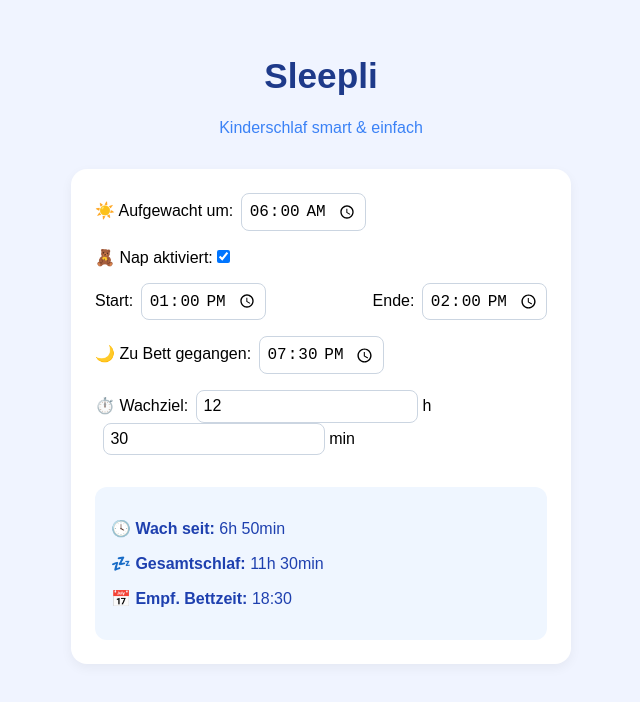
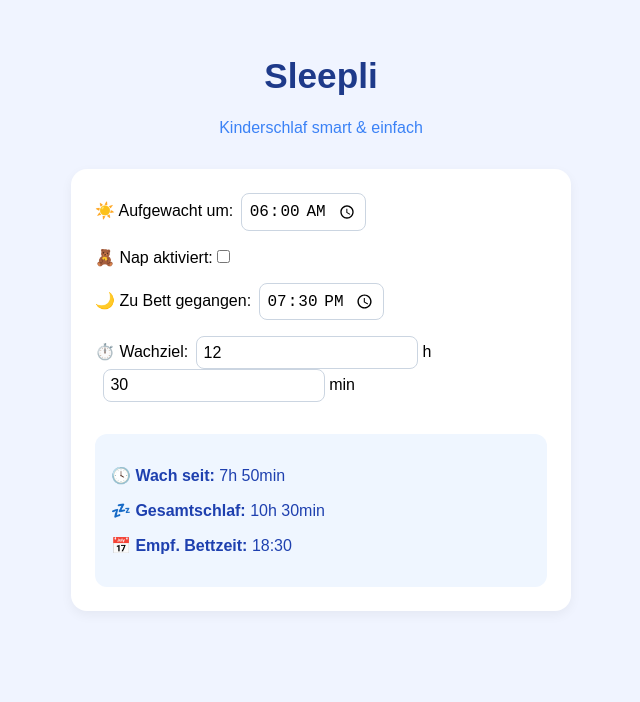
Before and after one commit to zangale1988/sleepli, a React (Vite) app: page / in a window 1280 px wide. Shown: the top 702 px of the page, without its empty margins (319-959 px from the left). Built offline with nearby package versions, Linux system fonts and the light colour scheme.

Commit message:
Update SleepliApp.jsx

```diff
--- a/src/SleepliApp.jsx
+++ b/src/SleepliApp.jsx
@@ -6,7 +6,7 @@ export default function SleepliApp() {
   const [bedTime, setBedTime] = useState('19:30');
   const [napStart, setNapStart] = useState('13:00');
   const [napEnd, setNapEnd] = useState('14:00');
-  const [napEnabled, setNapEnabled] = useState(true);
+  const [napEnabled, setNapEnabled] = useState(false);
   const [wakeHours, setWakeHours] = useState(12);
   const [wakeMinutes, setWakeMinutes] = useState(30);
 
```
